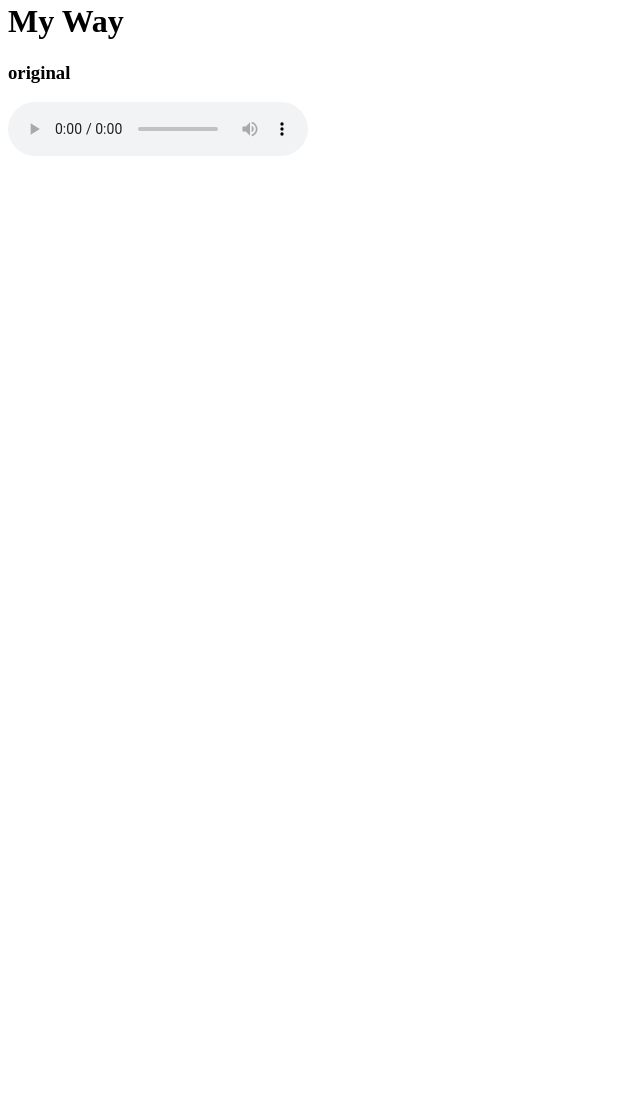
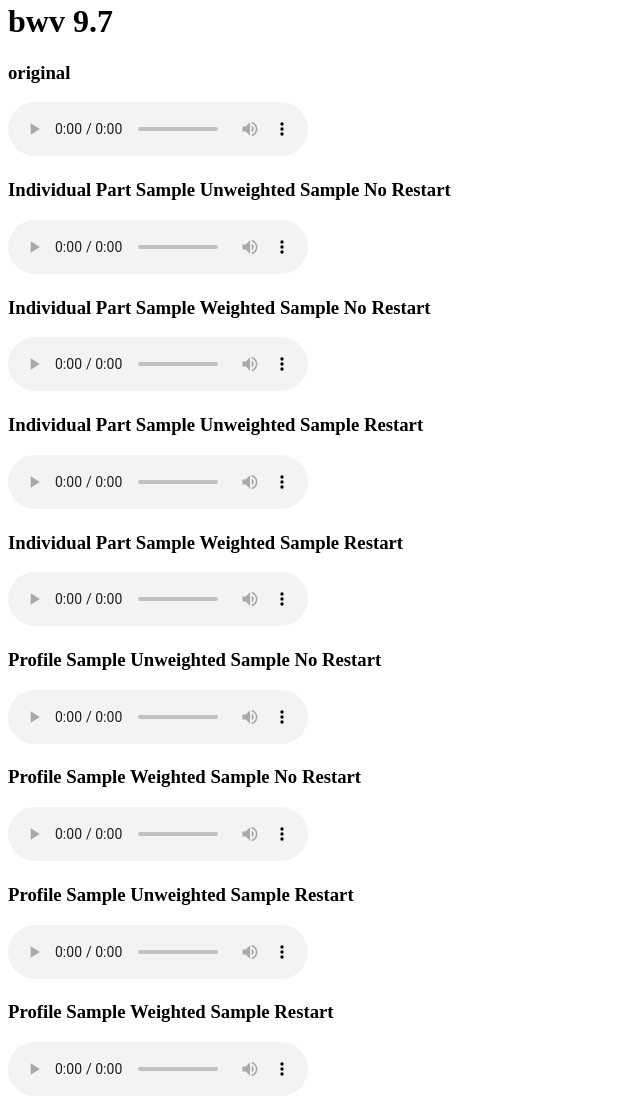
Before and after one commit to archmage521/archmage521.github.io, a plain HTML site: page bwv.html in a window 1280 px wide. Shown: the part 116-1224 px from the top of the page, without its empty margins (0-640 px from the left). Before the commit the page ends 800 px from the top, so only its background shows below. Drawn offline with Linux system fonts and the light colour scheme.

Commit message:
Update bwv.html

```diff
--- a/bwv.html
+++ b/bwv.html
@@ -14,10 +14,43 @@
 <h1> Bach Chorale Music Generation </h1>
 <p>Below is an example of each of the Random Walk techniques used to generate a midi file from bwv9.7</p>
 
-<h1>My Way</h1>
+<h1>bwv 9.7</h1>
     <h3>original</h3>
-     <audio src="originals/bwv.mp3" controls preload="auto">
+     <audio src="originals/bwv97.mp3" controls preload="auto">
        <p>Unable to find file.</p></audio>
+
+      <h3>Individual Part Sample Unweighted Sample No Restart</h3>
+     <audio src="bvw/isunr.mp3" controls preload="auto">
+       <p>Unable to find file.</p></audio>
+
+          <h3>Individual Part Sample Weighted Sample No Restart</h3>
+     <audio src="bvw/iswnr.mp3" controls preload="auto">
+       <p>Unable to find file.</p></audio>
+
+        <h3>Individual Part Sample Unweighted Sample Restart</h3>
+     <audio src="bvw/isur.mp3" controls preload="auto">
+       <p>Unable to find file.</p></audio>
+
+          <h3>Individual Part Sample Weighted Sample Restart</h3>
+     <audio src="bvw/iswr.mp3" controls preload="auto">
+       <p>Unable to find file.</p></audio>
+
+        <h3>Profile Sample Unweighted Sample No Restart</h3>
+     <audio src="bvw/psunr.mp3" controls preload="auto">
+       <p>Unable to find file.</p></audio>
+
+          <h3>Profile Sample Weighted Sample No Restart</h3>
+     <audio src="bvw/pswnr.mp3" controls preload="auto">
+       <p>Unable to find file.</p></audio>
+
+        <h3>Profile Sample Unweighted Sample Restart</h3>
+     <audio src="bvw/psur.mp3" controls preload="auto">
+       <p>Unable to find file.</p></audio>
+
+          <h3>Profile Sample Weighted Sample Restart</h3>
+     <audio src="bvw/pswr.mp3" controls preload="auto">
+       <p>Unable to find file.</p></audio>
+
 
 </body>
 </html>
```
